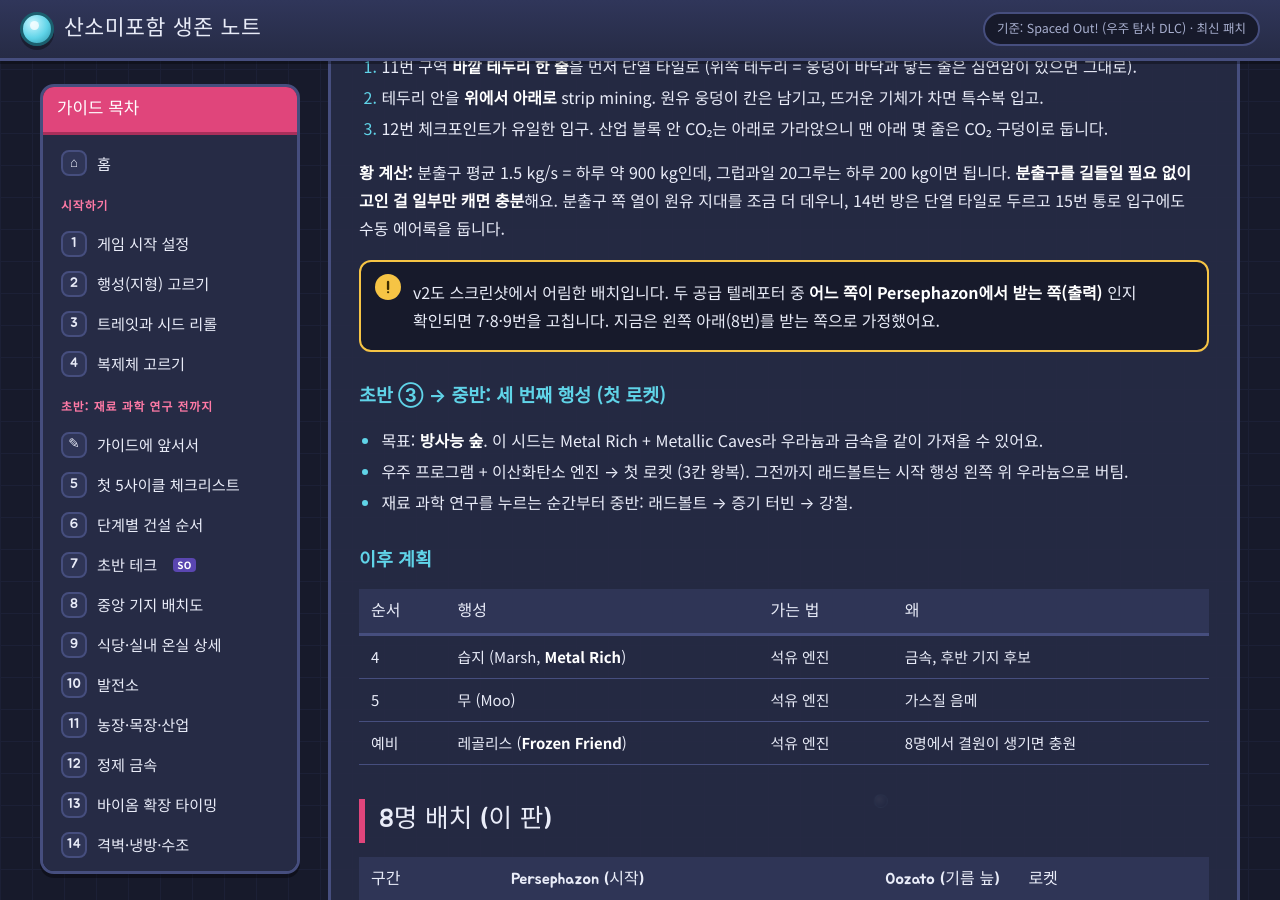
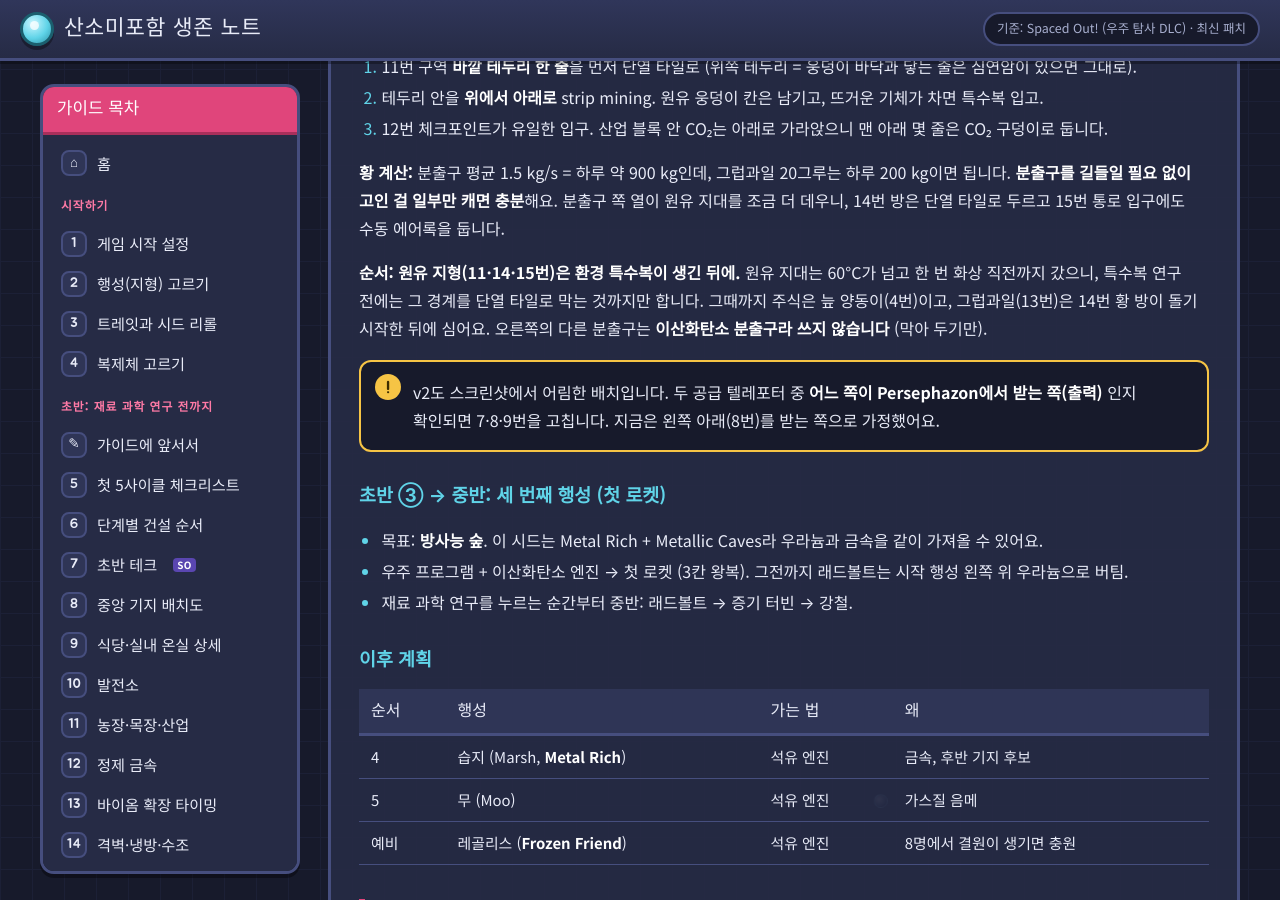
Before and after one commit to zaGamer95/oni, a Jekyll site: the page built from guide/case-1-terrania.md, in a window 1280 px wide and 900 px high, scrolled down 25435 px. Built offline with Jekyll 4.4.1, drawn with Linux system fonts in a browser that asks for light colours.

Commit message:
사례 1: 원유 지형은 특수복 이후, 이산화탄소 분출구 제외
Co-Authored-By: Claude Opus 5.5 <noreply@anthropic.com>
Claude-Session: https://claude.ai/code/session_01D1TBnT1yF8pM5xSTZGRxQ6

```diff
--- a/guide/case-1-terrania.md
+++ b/guide/case-1-terrania.md
@@ -477,6 +477,8 @@ description: W의 실제 Spaced Out! 판(Terrania 클러스터)을 처음 시드
 
 **황 계산:** 분출구 평균 1.5 kg/s = 하루 약 900 kg인데, 그럽과일 20그루는 하루 200 kg이면 됩니다. **분출구를 길들일 필요 없이 고인 걸 일부만 캐면 충분**해요. 분출구 쪽 열이 원유 지대를 조금 더 데우니, 14번 방은 단열 타일로 두르고 15번 통로 입구에도 수동 에어록을 둡니다.
 
+**순서: 원유 지형(11·14·15번)은 환경 특수복이 생긴 뒤에.** 원유 지대는 60°C가 넘고 한 번 화상 직전까지 갔으니, 특수복 연구 전에는 그 경계를 단열 타일로 막는 것까지만 합니다. 그때까지 주식은 늪 양동이(4번)이고, 그럽과일(13번)은 14번 황 방이 돌기 시작한 뒤에 심어요. 오른쪽의 다른 분출구는 **이산화탄소 분출구라 쓰지 않습니다** (막아 두기만).
+
 > v2도 스크린샷에서 어림한 배치입니다. 두 공급 텔레포터 중 **어느 쪽이 Persephazon에서 받는 쪽(출력)** 인지 확인되면 7·8·9번을 고칩니다. 지금은 왼쪽 아래(8번)를 받는 쪽으로 가정했어요.
 {: .warn}
 
```
